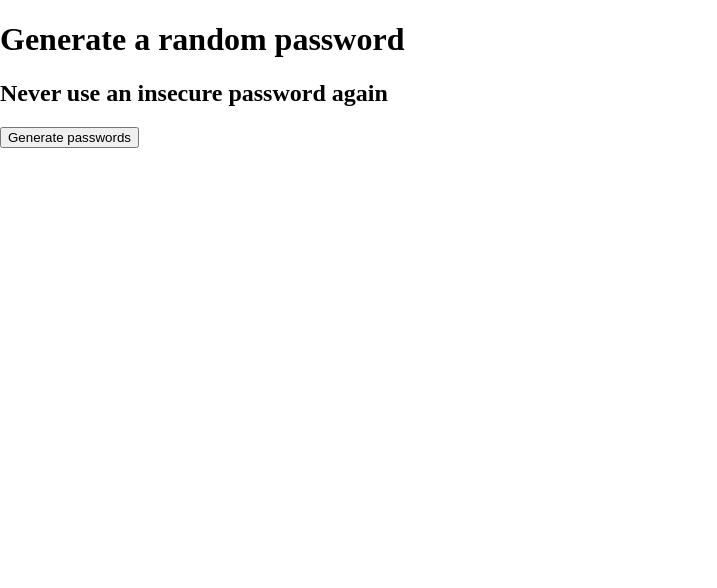
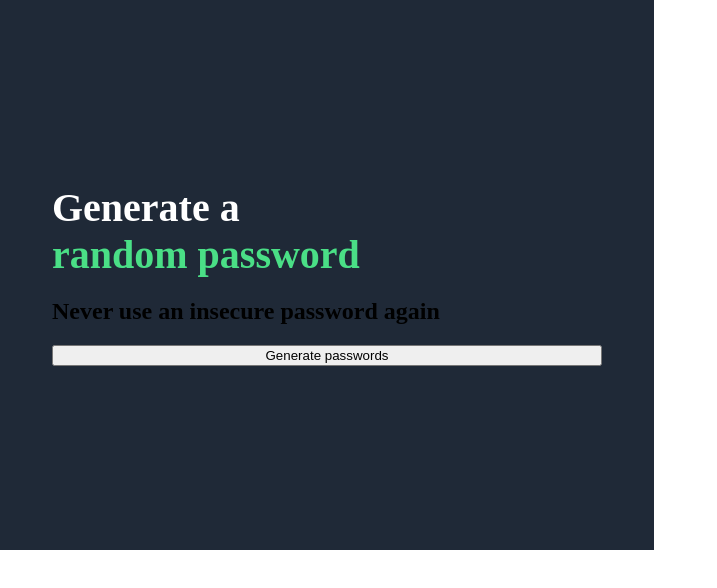
Before and after one commit to anet-eny/password-generator, a plain HTML site: page index.html in a window 1280 px wide. Shown: the whole page, without its empty margins (0-717 px from the left). Drawn offline with Linux system fonts and the light colour scheme.

Commit message:
Add basic styling to container and heading

```diff
--- a/index.html
+++ b/index.html
@@ -8,7 +8,9 @@
 </head>
 <body>
     <div id="container">
-        <h1>Generate a random password</h1>
+        <h1>Generate a<br>
+            <span class="headingGreen">random password</span>
+        </h1>
         <h2>Never use an insecure password again</h2>
         <button id="btn" onclick="generatePassword()">Generate passwords</button>
         <div id="rectangles">
--- a/style.css
+++ b/style.css
@@ -1,3 +1,24 @@
 body {
     margin: 0;
 }
+
+#container {
+    width: 550px;
+    height: 550px;
+    background: #1F2937;
+    display: flex;
+    flex-direction: column;
+    justify-content: center;
+    padding: 0 52px;
+}
+
+h1 {
+    font-size: 40px;
+    color: white;
+    margin: 0;
+    padding: 0;
+}
+
+.headingGreen {
+    color: #4ADF86;
+}
```
